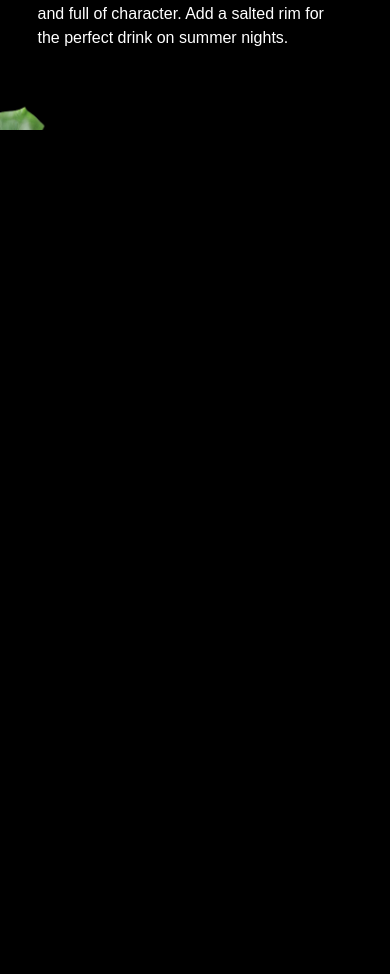
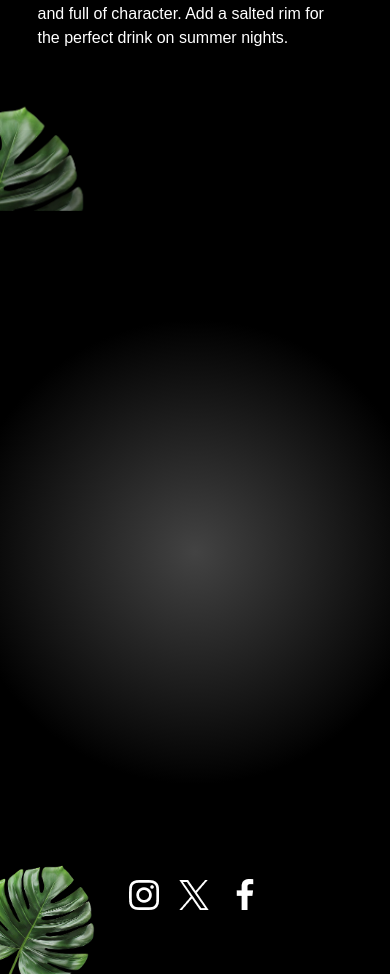
Before and after one commit to Maestro1982/mojito_gsap_landing, a React (Vite) app: page / in a window 390 px wide. Shown: the part 7441-8415 px from the top of the page. Before the commit the page ends 7571 px from the top, so only its background shows below. Built offline with nearby package versions, Linux system fonts and the light colour scheme; a web font is replaced by a local one.

Commit message:
Update navbar first load of page none of the links are activated

```diff
--- a/constants/index.js
+++ b/constants/index.js
@@ -110,10 +110,10 @@
 };
 
 const openingHours = [
-  { day: 'Mon–Thu', time: '11:00am – 12am' },
-  { day: 'Fri', time: '11:00am – 2am' },
-  { day: 'Sat', time: '9:00am – 2am' },
-  { day: 'Sun', time: '9:00am – 1am' },
+  { day: 'Mon–Thu', time: '18:00pm – 12:00am' },
+  { day: 'Fri', time: '11:00am – 2:00am' },
+  { day: 'Sat', time: '9:00am – 2:00am' },
+  { day: 'Sun', time: '9:00am – 1:00am' },
 ];
 
 const socials = [
--- a/src/App.jsx
+++ b/src/App.jsx
@@ -7,6 +7,7 @@
 import About from './components/About';
 import Art from './components/Art';
 import Menu from './components/Menu';
+import Contact from './components/Contact';
 
 gsap.registerPlugin(ScrollTrigger, SplitText);
 
@@ -19,6 +20,7 @@
       <About />
       <Art />
       <Menu />
+      <Contact />
     </main>
   );
 };
--- /dev/null
+++ b/src/components/Contact.jsx
@@ -0,0 +1,108 @@
+import { openingHours, socials } from '../../constants/index.js';
+import { useGSAP } from '@gsap/react';
+import { SplitText } from 'gsap/all';
+import gsap from 'gsap';
+
+const Contact = () => {
+  // Animate contact section elements on scroll using GSAP
+  useGSAP(() => {
+    // Split the main heading into words for staggered animation
+    const titleSplit = SplitText.create('#contact h2', { type: 'words' });
+
+    // Create GSAP timeline with scrollTrigger
+    const timeline = gsap.timeline({
+      scrollTrigger: {
+        trigger: '#contact',
+        start: 'top center',
+      },
+      ease: 'power1.inOut',
+    });
+
+    // Animate heading words and then subheadings + paragraphs
+    timeline
+      .from(titleSplit.words, {
+        opacity: 0,
+        yPercent: 100,
+        stagger: 0.02,
+      })
+      .from('#contact h3, #contact p', {
+        opacity: 0,
+        yPercent: 100,
+        stagger: 0.02,
+      })
+      // Animate decorative leaves
+      .to('#f-right-leaf', {
+        y: '-50',
+        duration: 1,
+        ease: 'power1.inOut',
+      })
+      .to(
+        '#f-left-leaf',
+        {
+          y: '-50',
+          duration: 1,
+          ease: 'power1.inOut',
+        },
+        '<' // Sync both leaf animations
+      );
+  });
+
+  return (
+    <footer id='contact'>
+      <img
+        src='/images/footer-right-leaf.png'
+        alt='leaf-right'
+        id='f-right-leaf'
+      />
+      <img
+        src='/images/footer-left-leaf.png'
+        alt='leaf-left'
+        id='f-left-leaf'
+      />
+
+      <div className='content'>
+        <h2>Where to Find Us</h2>
+
+        <div>
+          <h3>Visit Our Bar</h3>
+          <p>456, Raq Blvd. #404, Los Angeles, CA 90210</p>
+        </div>
+
+        <div>
+          <h3>Contact Us</h3>
+          <p>(555) 987-6543</p>
+          <p>hello@thealchemist.com</p>
+        </div>
+
+        <div>
+          <h3>Open Every Day</h3>
+          {openingHours.map((time) => (
+            <p key={time.day}>
+              {time.day} : {time.time}
+            </p>
+          ))}
+        </div>
+
+        <div>
+          <h3>Socials</h3>
+
+          <div className='flex-center gap-5'>
+            {socials.map((social) => (
+              <a
+                key={social.name}
+                href={social.url}
+                target='_blank'
+                rel='noopener noreferrer'
+                aria-label={social.name} // Accessibility label for screen readers
+              >
+                <img src={social.icon} />
+              </a>
+            ))}
+          </div>
+        </div>
+      </div>
+    </footer>
+  );
+};
+
+export default Contact;
--- a/src/components/Navbar.jsx
+++ b/src/components/Navbar.jsx
@@ -1,7 +1,7 @@
 import gsap from 'gsap';
 import { useGSAP } from '@gsap/react';
 import { ScrollTrigger } from 'gsap/ScrollTrigger';
-import { useState } from 'react';
+import { useEffect, useState } from 'react';
 
 import { navLinks } from '../../constants';
 
@@ -35,23 +35,44 @@
     ScrollTrigger.create({
       trigger: 'body',
       start: 'top top',
-      end: 'top+=100 top', // top 100px of the page
+      end: 'top+=200 top', // top 200px of the page
       onEnter: () => setIsActiveLink(null),
       onLeaveBack: () => setIsActiveLink(null),
       markers: false,
     });
+  }, []);
 
-    // --- Highlight nav links based on scroll position ---
+  useEffect(() => {
+    let hasActivatedAny = false;
+
+    const timeout = setTimeout(() => {
       navLinks.forEach((link) => {
         ScrollTrigger.create({
           trigger: `#${link.id}`,
           start: 'top center',
           end: 'bottom center',
-        onEnter: () => setIsActiveLink(link.id),
-        onEnterBack: () => setIsActiveLink(link.id),
+          onEnter: () => {
+            if (!hasActivatedAny) {
+              hasActivatedAny = true;
+              return;
+            }
+            setIsActiveLink(link.id);
+          },
+          onEnterBack: () => {
+            if (!hasActivatedAny) {
+              hasActivatedAny = true;
+              return;
+            }
+            setIsActiveLink(link.id);
+          },
           markers: false,
         });
       });
+
+      ScrollTrigger.refresh();
+    }, 100);
+
+    return () => clearTimeout(timeout);
   }, []);
 
   return (
--- a/src/index.css
+++ b/src/index.css
@@ -343,7 +343,7 @@
   }
 
   #contact {
-    @apply relative md:mt-20 mt-0 px-4 text-center w-full overflow-hidden radial-gradient;
+    @apply relative md:mt-20 mt-0 px-4 text-center w-full overflow-hidden radial-gradient scroll-mt-24;
 
     #f-left-leaf {
       @apply absolute bottom-0 left-0 pointer-events-none lg:w-fit w-1/3;
```
Lines whose indentation alone changed are shown as unchanged.
